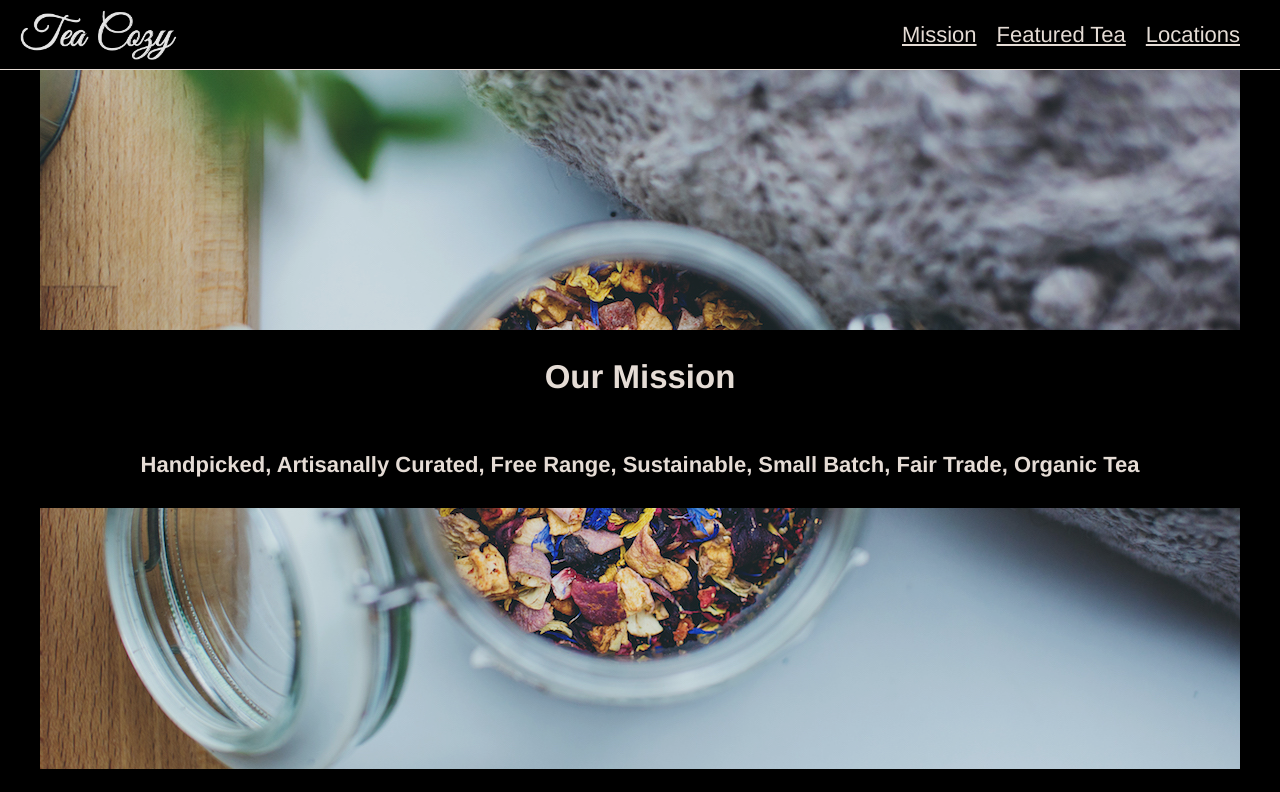
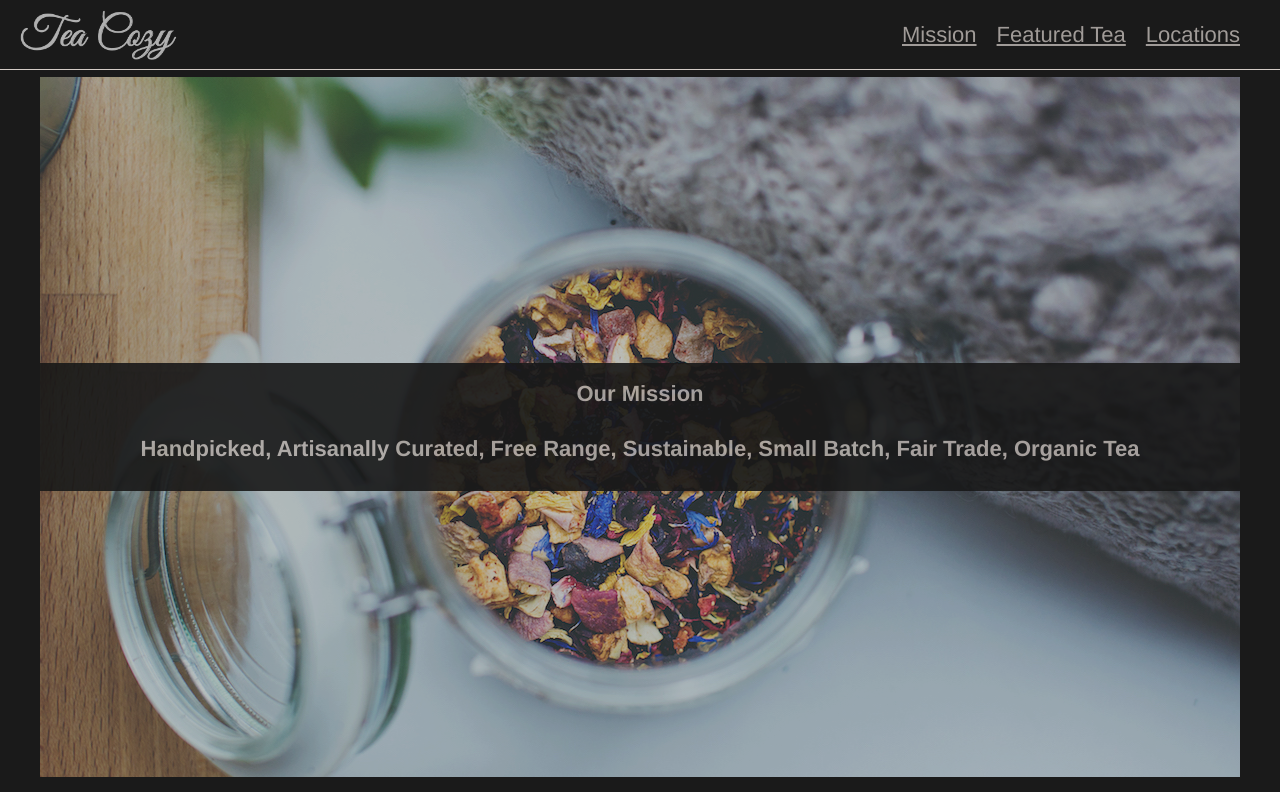
Before and after one commit to SyhnSeer/teacozy, a plain HTML site: page index.html in a window 1280 px wide. Shown: the top 792 px of the page. Drawn offline with Linux system fonts and the light colour scheme.

Commit message:
where I'm stuck deployment

```diff
--- a/resources/css/style.css
+++ b/resources/css/style.css
@@ -1,14 +1,16 @@
-body {
+* {
   font-family: Helvetica;
   font-size: 22px;
   color: seashell;
-  background-color: black;
   opacity: 0.9;
   text-align: center;
-  margin: 0 auto;
-  width: 1200px;
+  background-color: black;
 }
 
+.content {
+  width: 1200px;
+  margin: 0 auto;
+}
 a {
   color: inherit;
 }
@@ -23,7 +25,8 @@ header {
   top: 0;
   left: 0;
   right: 0;
-  background-color: inherit;
+  background-color: black;
+  z-index: 1;
 }
 
 header p {
@@ -65,11 +68,7 @@ nav span {
 }
 
 .section1 .center {
-  display: flex;
-  flex-direction: column;
   background-color: black;
-  justify-content: center;
-  align-items: center;
   width: inherit;
 }
 
@@ -104,6 +103,7 @@ nav span {
   display: flex;
   flex-direction: column;
   align-items: center;
+  justify-content: center;
   height: 500px;
 }
 
@@ -115,6 +115,7 @@ nav span {
 }
 
 .section3 h2 {
+  display: flex;
   bottom: 15px;
 }
 
```
